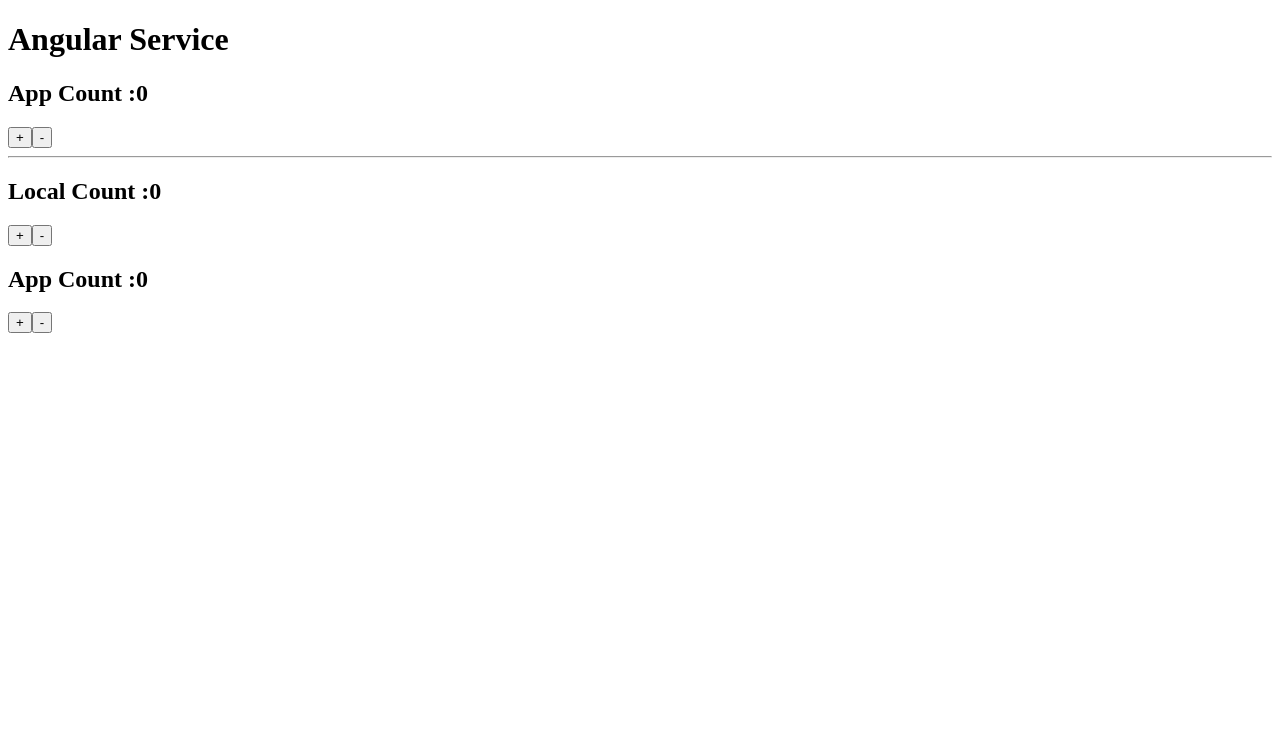
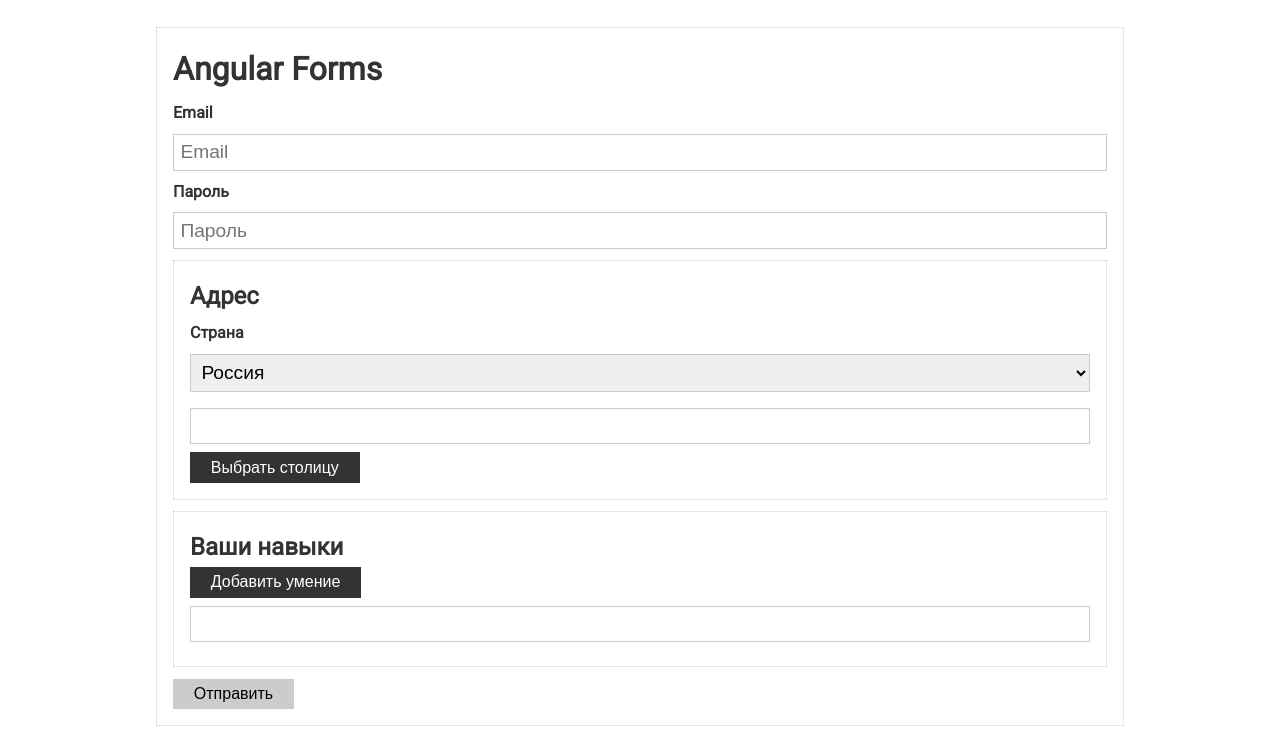
Before and after one commit to master15994/ng-repeat-Vladilen, an Angular app: page / in a window 1280 px wide. Shown: the top 748 px of the page. Built offline with nearby package versions, Linux system fonts and the light colour scheme.

Commit message:
finish ng-form part-7 lesson-6

```diff
--- a/src/app/app.component.html
+++ b/src/app/app.component.html
@@ -1,4 +1,81 @@
-<h1>Angular Service</h1>
+<div class="container">
+  <form class="card" [formGroup]="form" (ngSubmit)="submit()">
+    <h1>Angular Forms</h1>
+
+    <div class="form-control">
+      <label>Email</label>
+      <input type="text" placeholder="Email" formControlName="email" />
+      <div
+        class="validation"
+        *ngIf="form.get('email')?.invalid && form.get('email')?.touched"
+      >
+        <small *ngIf="form.get('email')?.errors?.['required']"
+          >Поле email не может быть пустым
+        </small>
+        <small *ngIf="form.get('email')?.errors?.['email']"
+          >Введите корректный email</small
+        >
+      </div>
+    </div>
+
+    <div class="form-control">
+      <label>Пароль</label>
+      <input type="password" placeholder="Пароль" formControlName="password" />
+      <div
+        *ngIf="form.get('password')?.invalid && form.get('password')?.touched"
+        class="validation"
+      >
+        <small *ngIf="form.get('password')?.errors?.['required']"
+          >Пароль введен некорректно</small
+        >
+        <small *ngIf="form.get('password')?.errors?.['minlength']"
+          >Длина должна быть не менее:
+          {{
+            form.get("password")?.errors?.['minlength'].requiredLength
+          }}
+          <br />
+          Сейчас кол-во символов:
+          {{form.get("password")?.errors?.['minlength'].actualLength}}
+        </small>
+      </div>
+    </div>
+
+    <div class="card">
+      <h2>Адрес</h2>
+
+      <div class="form-control">
+        <label>Страна</label>
+
+        <select>
+          <option value="ru">Россия</option>
+          <option value="ua">Украина</option>
+          <option value="by">Беларусь</option>
+        </select>
+      </div>
+
+      <div class="form-control">
+        <input type="text" />
+      </div>
+
+      <button class="btn" type="button">Выбрать столицу</button>
+    </div>
+
+    <div class="card">
+      <h2>Ваши навыки</h2>
+      <button class="btn" type="button">Добавить умение</button>
+      <div class="form-control">
+        <label></label>
+        <input type="text" />
+      </div>
+    </div>
+
+    <button class="btn" type="submit" [disabled]="form.invalid">
+      Отправить
+    </button>
+  </form>
+</div>
+
+<!--* <h1>Angular Service</h1>
 
 <h2>App Count :{{ appCounterService.counter }}</h2>
 
@@ -10,7 +87,7 @@
 <button (click)="localCounterService.increace()">+</button>
 <button (click)="localCounterService.decreace()">-</button>
 
-<app-counter></app-counter>
+<app-counter></app-counter> -->
 <!-- *<h1>Angular Pipe</h1> -->
 
 <!-- <pre>{{ movie | json }}</pre> -->
--- a/src/app/app.component.scss
+++ b/src/app/app.component.scss
@@ -1,3 +1,16 @@
+p {
+  font-size: 1.5rem;
+}
+
+input {
+  &.ng-invalid.ng-touched {
+    border: 1.5px solid red;
+  }
+
+  &.ng-valid.ng-touched {
+    border: 1.5px solid green;
+  }
+}
 // p {
 //   font-size: 2rem;
 //   text-align: center;
--- a/src/app/app.component.ts
+++ b/src/app/app.component.ts
@@ -3,6 +3,7 @@
 import { WebsiteService } from './service/website.service';
 import { AppCounterService } from './service/app-counter.service';
 import { LocalCounterService } from './service/local-counter.service';
+import { Form, FormControl, FormGroup, Validators } from '@angular/forms';
 export interface Post {
   title: string;
   text: string;
@@ -14,12 +15,30 @@
   styleUrls: ['./app.component.scss'],
   providers: [LocalCounterService],
 })
-export class AppComponent {
-  constructor(
-    public localCounterService: LocalCounterService,
+export class AppComponent implements OnInit {
+  form!: FormGroup;
 
-    public appCounterService: AppCounterService
-  ) {}
+  ngOnInit(): void {
+    this.form = new FormGroup({
+      email: new FormControl('', [Validators.email, Validators.required]),
+      password: new FormControl(null, [
+        Validators.required,
+        Validators.minLength(8),
+      ]),
+    });
+  }
+  submit() {
+    if (this.form.valid) {
+      console.log('Form: ', this.form);
+      const formData = { ...this.form.value };
+      console.log('Form data:', formData);
+    }
+  }
+  // constructor(
+  //   public localCounterService: LocalCounterService,
+
+  //   public appCounterService: AppCounterService
+  // ) {}
 
   // constructor(private service: WebsiteService) {}
   // movie: any;
--- a/src/styles.scss
+++ b/src/styles.scss
@@ -1 +1,103 @@
 /* You can add global styles to this file, and also import other style files */
+@import url("https://fonts.googleapis.com/css?family=Roboto");
+
+* {
+  box-sizing: border-box;
+  margin: 0;
+  padding: 0;
+}
+
+body {
+  font-family: "Roboto", sans-serif;
+  font-size: 1rem;
+  line-height: 1.6;
+  background-color: #fff;
+  color: #333;
+}
+
+.container {
+  max-width: 1000px;
+  margin: 0 auto;
+  padding: 1rem;
+}
+
+a {
+  text-decoration: none;
+}
+
+a:hover {
+  color: #666;
+}
+
+ul {
+  list-style: none;
+}
+
+img {
+  width: 100%;
+}
+
+.btn {
+  display: inline-block;
+  background: #333333;
+  color: #fff;
+  padding: 0.4rem 1.3rem;
+  font-size: 1rem;
+  border: none;
+  cursor: pointer;
+  margin-right: 0.5rem;
+  transition: opacity 0.2s ease-in;
+  outline: none;
+
+  &:disabled {
+    background: #ccc;
+    color: #000;
+    cursor: not-allowed;
+  }
+}
+
+.btn:hover {
+  opacity: 0.8;
+}
+
+.form-control {
+  display: block;
+  margin-top: 0.3rem;
+  margin-bottom: 0.5rem;
+
+  label {
+    display: block;
+    font-weight: bold;
+    font-size: 1rem;
+    margin-bottom: 0.5rem;
+  }
+
+  input {
+    margin-bottom: 0;
+  }
+
+  .validation {
+    color: red;
+  }
+}
+
+.card {
+  padding: 1rem;
+  border: #ccc 1px dotted;
+  margin: 0.7rem 0;
+}
+
+input,
+select,
+textarea {
+  display: block;
+  width: 100%;
+  padding: 0.4rem;
+  font-size: 1.2rem;
+  border: 1px solid #ccc;
+  margin-bottom: 1rem;
+}
+
+hr {
+  margin: 0.5rem 0;
+}
```
Also changed, not shown: src/app/app.module.ts (+15 -3 lines).
